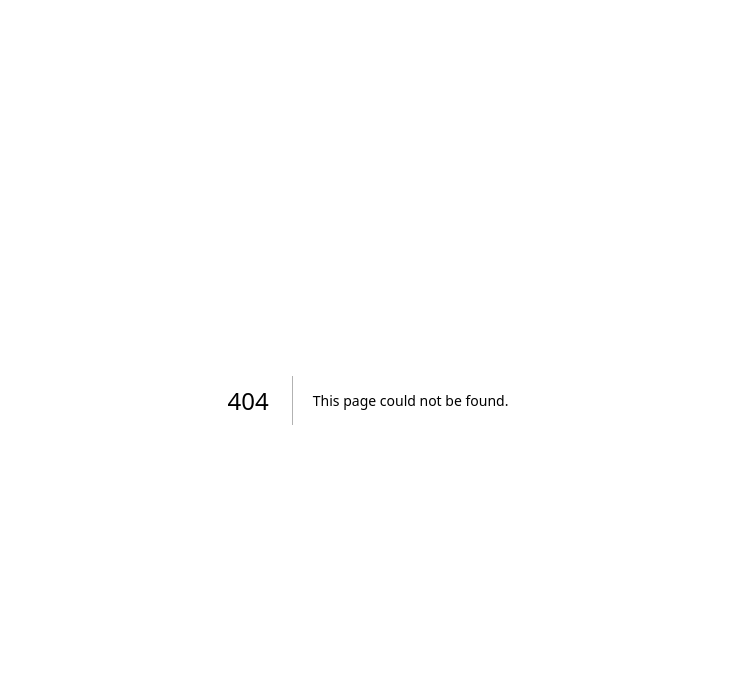
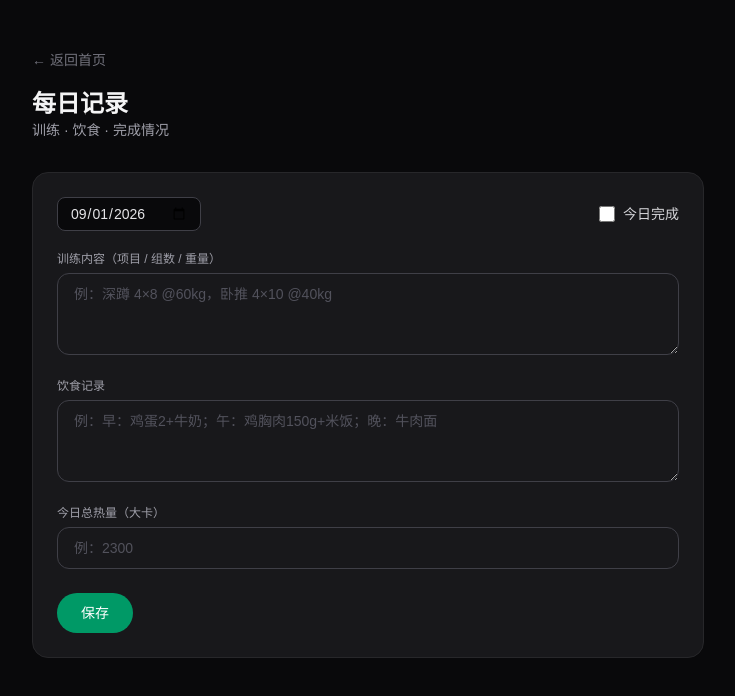
Before and after one commit to LakeRriverSheep/growth-os, a Next.js app in the folder i/: page /records in a window 1280 px wide. Before the commit this address had no page. Shown: the top 696 px of the page, without its empty margins (272-1007 px from the left). Built offline with nearby package versions, Linux system fonts and the light colour scheme.

Commit message:
feat: F3 每日记录页——训练/饮食/热量/完成打卡，按日期存取（localStorage），带历史日期快捷跳转
- records/: 日期选择 + 表单 + 保存
- 首页footer加每日记录入口

```diff
--- a/i/src/app/page.tsx
+++ b/i/src/app/page.tsx
@@ -41,8 +41,11 @@ export default function Home() {
           ))}
         </section>
 
-        <footer className="mt-10 text-center text-xs text-zinc-600">
-          点击卡片进入 → AI 问答生成行动计划
+        <footer className="mt-10 flex justify-center gap-6 text-xs">
+          <a href="/records" className="text-zinc-500 transition-colors hover:text-zinc-300">
+            📝 每日记录
+          </a>
+          <span className="text-zinc-600">点击卡片进入 → AI 问答生成行动计划</span>
         </footer>
       </main>
     </div>
--- /dev/null
+++ b/i/src/app/records/page.tsx
@@ -0,0 +1,157 @@
+"use client";
+
+import { useEffect, useState } from "react";
+
+type DayRecord = {
+  training: string;
+  diet: string;
+  calories: string;
+  done: boolean;
+};
+
+const keyOf = (date: string) => `record-${date}`;
+
+export default function RecordsPage() {
+  const [date, setDate] = useState(() => new Date().toISOString().slice(0, 10));
+  const [rec, setRec] = useState<DayRecord>({
+    training: "",
+    diet: "",
+    calories: "",
+    done: false,
+  });
+  const [savedMsg, setSavedMsg] = useState("");
+  const [history, setHistory] = useState<string[]>([]);
+
+  // 加载当天已有记录 + 全部历史日期
+  useEffect(() => {
+    const raw = localStorage.getItem(keyOf(date));
+    if (raw) {
+      setRec(JSON.parse(raw));
+    } else {
+      setRec({ training: "", diet: "", calories: "", done: false });
+    }
+    setHistory(
+      Object.keys(localStorage)
+        .filter((k) => k.startsWith("record-"))
+        .map((k) => k.slice(7))
+        .sort()
+        .reverse(),
+    );
+  }, [date]);
+
+  function save() {
+    localStorage.setItem(keyOf(date), JSON.stringify(rec));
+    setSavedMsg(`已保存 ${date}`);
+    setTimeout(() => setSavedMsg(""), 2000);
+  }
+
+  const inputCls =
+    "w-full rounded-xl border border-zinc-700 bg-zinc-900 px-4 py-2.5 text-sm text-zinc-100 placeholder-zinc-600 focus:border-emerald-500 focus:outline-none";
+
+  return (
+    <div className="min-h-screen bg-zinc-950 px-6 py-12 text-zinc-100">
+      <main className="mx-auto max-w-2xl">
+        <a href="/" className="text-sm text-zinc-500 hover:text-zinc-300">
+          ← 返回首页
+        </a>
+        <header className="mt-4 mb-8">
+          <h1 className="text-2xl font-bold">每日记录</h1>
+          <p className="text-sm text-zinc-400">训练 · 饮食 · 完成情况</p>
+        </header>
+
+        <div className="rounded-2xl border border-zinc-800 bg-zinc-900 p-6">
+          <div className="flex items-center justify-between">
+            <input
+              type="date"
+              value={date}
+              onChange={(e) => setDate(e.target.value)}
+              className="rounded-lg border border-zinc-700 bg-zinc-950 px-3 py-1.5 text-sm text-zinc-200"
+            />
+            <label className="flex cursor-pointer items-center gap-2 text-sm text-zinc-300">
+              <input
+                type="checkbox"
+                checked={rec.done}
+                onChange={(e) => setRec({ ...rec, done: e.target.checked })}
+                className="h-4 w-4 accent-emerald-500"
+              />
+              今日完成
+            </label>
+          </div>
+
+          <div className="mt-5 space-y-4">
+            <div>
+              <label className="mb-1.5 block text-xs text-zinc-400">
+                训练内容（项目 / 组数 / 重量）
+              </label>
+              <textarea
+                rows={3}
+                value={rec.training}
+                onChange={(e) => setRec({ ...rec, training: e.target.value })}
+                placeholder={"例：深蹲 4×8 @60kg，卧推 4×10 @40kg"}
+                className={inputCls}
+              />
+            </div>
+            <div>
+              <label className="mb-1.5 block text-xs text-zinc-400">
+                饮食记录
+              </label>
+              <textarea
+                rows={3}
+                value={rec.diet}
+                onChange={(e) => setRec({ ...rec, diet: e.target.value })}
+                placeholder={"例：早：鸡蛋2+牛奶；午：鸡胸肉150g+米饭；晚：牛肉面"}
+                className={inputCls}
+              />
+            </div>
+            <div>
+              <label className="mb-1.5 block text-xs text-zinc-400">
+                今日总热量（大卡）
+              </label>
+              <input
+                value={rec.calories}
+                onChange={(e) => setRec({ ...rec, calories: e.target.value })}
+                placeholder="例：2300"
+                className={inputCls}
+              />
+            </div>
+          </div>
+
+          <div className="mt-6 flex items-center gap-4">
+            <button
+              onClick={save}
+              className="rounded-full bg-emerald-600 px-6 py-2.5 text-sm font-medium text-white transition-colors hover:bg-emerald-500"
+            >
+              保存
+            </button>
+            {savedMsg && (
+              <span className="text-sm text-emerald-400">{savedMsg}</span>
+            )}
+          </div>
+        </div>
+
+        {history.length > 0 && (
+          <div className="mt-6">
+            <h2 className="mb-2 text-sm font-medium text-zinc-400">
+              历史记录（{history.length} 天）
+            </h2>
+            <div className="flex flex-wrap gap-2">
+              {history.map((d) => (
+                <button
+                  key={d}
+                  onClick={() => setDate(d)}
+                  className={`rounded-full border px-3 py-1 text-xs transition-colors ${
+                    d === date
+                      ? "border-emerald-500 text-emerald-400"
+                      : "border-zinc-700 text-zinc-400 hover:border-zinc-500"
+                  }`}
+                >
+                  {d}
+                </button>
+              ))}
+            </div>
+          </div>
+        )}
+      </main>
+    </div>
+  );
+}
```
